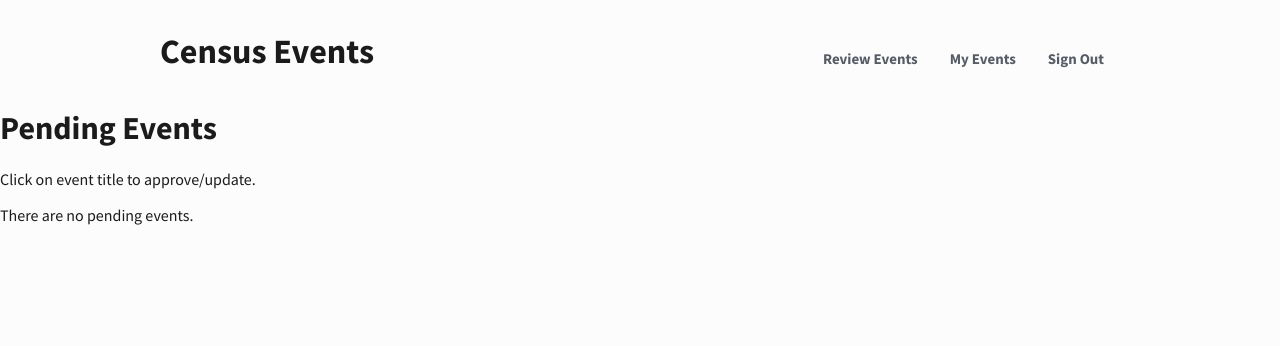
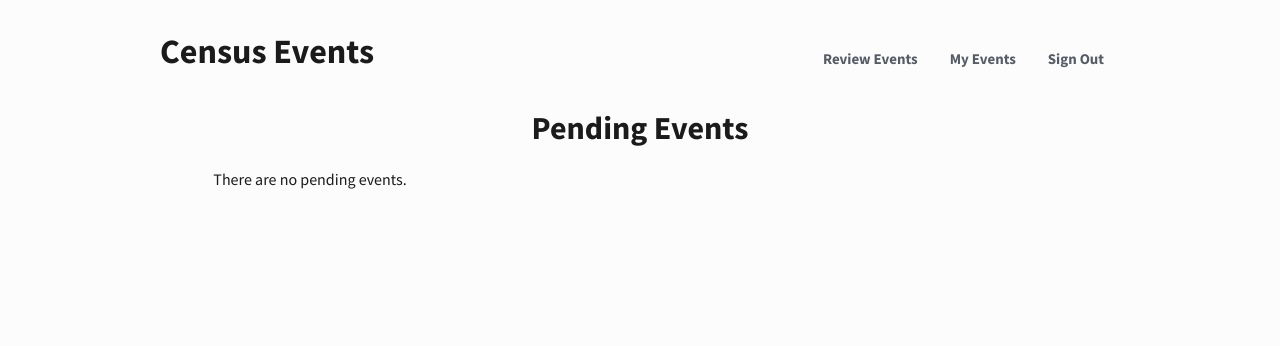
Before and after one commit to openoakland/dos-census-events, a Django app: page /pending/ in a window 1280 px wide. Shown: the top 346 px of the page. Run offline with Django 3.2, Linux system fonts and the light colour scheme; tables that the repository leaves empty hold one stand-in row (values such as "Sample post"); some libraries are stand-ins or nearby versions.

Commit message:
adding some styles to page for pending events to review

```diff
--- a/census/static/census/form.css
+++ b/census/static/census/app.css
@@ -1,5 +1,13 @@
 div.recurrence-widget {
   float: none !important;
+}
+
+body {
+  background-color: #fcfcfc;
+}
+
+.center-align {
+  text-align: center;
 }
 
 .section-card {
@@ -16,7 +24,3 @@ div.recurrence-widget {
 .checkbox-wrapper {
   margin-top: 2em;
 }
-
-body {
-  background-color: #fcfcfc;
-}
--- a/census/templates/census/pending_list.html
+++ b/census/templates/census/pending_list.html
@@ -1,28 +1,40 @@
 {% extends '_base.html' %}
 {% block content %}
-  <h1>Pending Events</h1>
-  Click on event title to approve/update.
-  <table>
+<div class='grid-row'>
+  <div class='grid-col-8 grid-offset-2'>
+    <h1 class='center-align'>Pending Events</h1>
     {% if event_list %}
-  <table style="width:60%">
-      <tr style="border: 3px solid #dddddd; text-align: left">
-        <th>Title</th>
-        <th>Orgnaizer</th>
-        <th>Event Type</th>
-        <th>First Date</th>
-        <th>          </th>
+      <table class="grid-col-12 usa-table usa-table--borderless">
+        <thead>
+          <tr>
+            <th scope="col">Title</th>
+            <th scope="col">Organizer</th>
+            <th scope="col">Event Type</th>
+            <th scope="col">Start Date</th>
+            <th></th>
+            <th></th>
           </tr>
+        </thead>
         {% for event in event_list %}
-        <tr style="border: 3px solid #dddddd; text-align: left">
-          <td><b><a href="/event/{{ event.id }}/update">{{ event.title }}:</a></b></td>
+          <tbody>
+            <tr>
+                <th scope="row">{{event.title}}</th>
                 <td>{{event.organization_name}}</td>
                 <td>{{event.event_type}}</td>
                 <td>{{event.first_date}}</td>
-          <td><b><a href="/event/{{ event.id }}/delete">DELETE</a></b></td>
+                <td>
+                  <a class="usa-button" href="/{{ event.id }}/update">Review</a>
+                </td>
+                <td>
+                  <a class="usa-button usa-button--secondary" href="/{{ event.id }}/delete">DELETE</a>
+                </td>
             </tr>
+          </tbody>
         {% endfor %}
       </table>
     {% else %}
       <p>There are no pending events.</p>
     {% endif %}
+  </div>
+</div>
 {% endblock %}
--- a/census/templates/includes/_head.html
+++ b/census/templates/includes/_head.html
@@ -11,6 +11,6 @@
   {% block media %}
   {% endblock %}
   <link rel="stylesheet" href="{% static 'uswds-2.0.2/css/uswds.min.css' %}">
-  <link rel="stylesheet" href="{% static 'census/form.css' %}">
+  <link rel="stylesheet" href="{% static 'census/app.css' %}">
   <link rel="stylesheet" href="{% static 'fontawesome/css/all.min.css' %}">
 </head>
```
Lines whose indentation alone changed are shown as unchanged.
